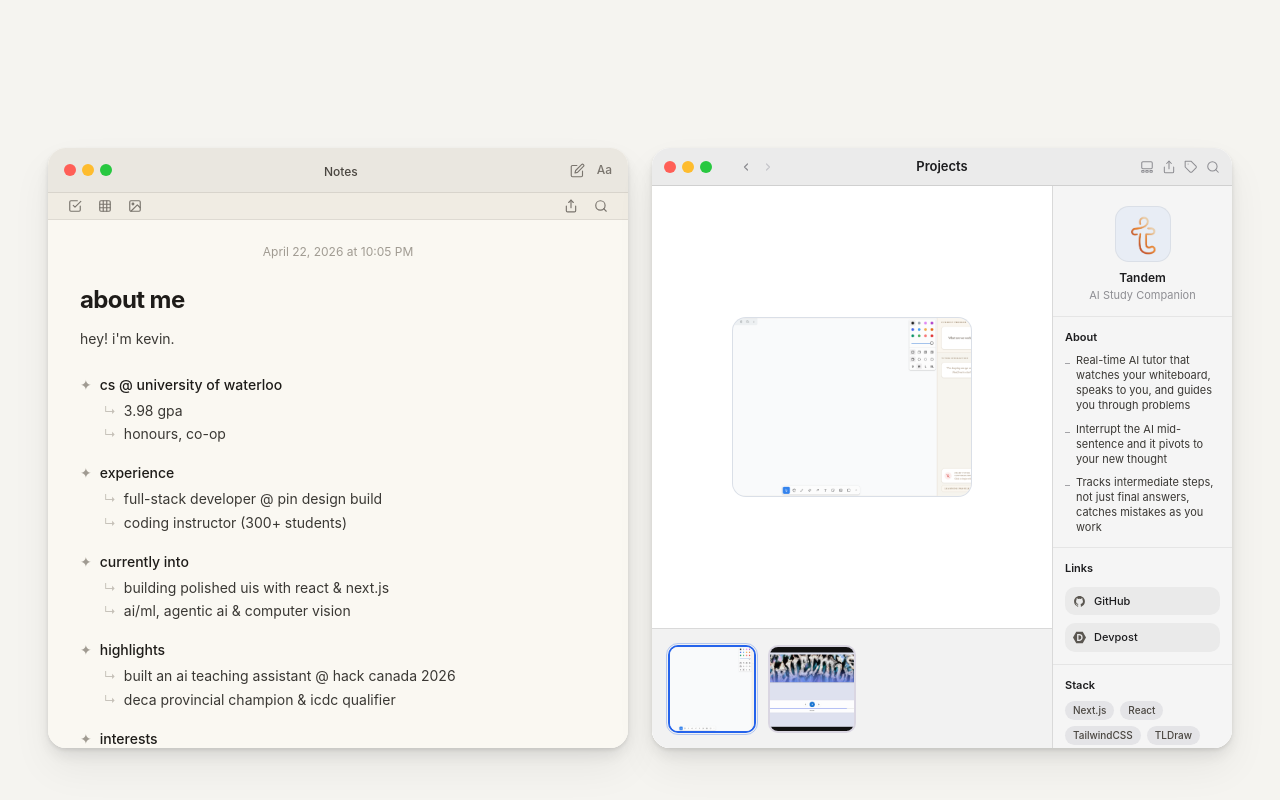
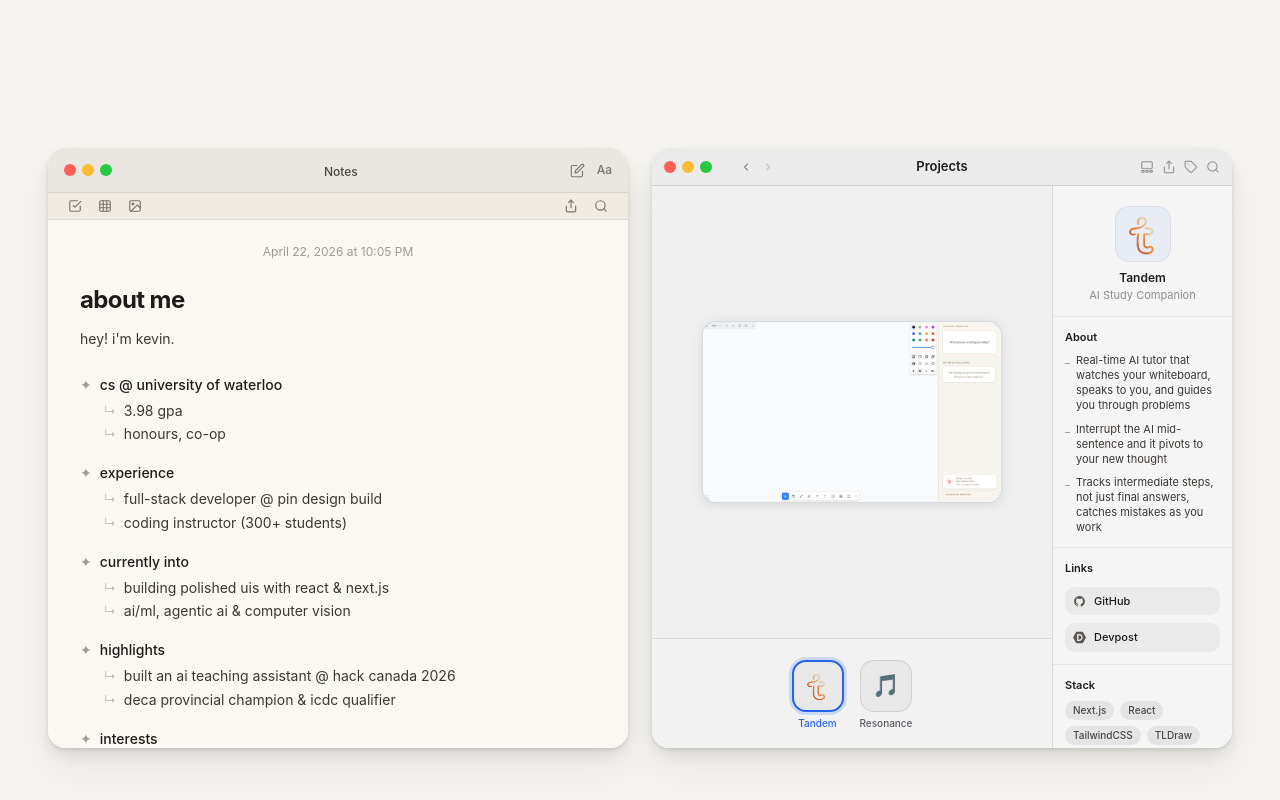
Before and after one commit to ItzNotKevin/mywebsite, a Next.js app: page / in a window 1280 px wide. Shown: the part 1232-2032 px from the top of the page. Built offline with nearby package versions, Linux system fonts and the light colour scheme; no server answers.

Commit message:
Update site title, add 李 favicon, and polish Finder thumbnail display

```diff
--- a/app/layout.tsx
+++ b/app/layout.tsx
@@ -14,8 +14,8 @@
 });
 
 export const metadata: Metadata = {
-  title: "Create Next App",
-  description: "Generated by create next app",
+  title: "Kevin Li",
+  description: "Kevin Li's personal website",
 };
 
 export default function RootLayout({
--- a/components/finder/FinderWindow.tsx
+++ b/components/finder/FinderWindow.tsx
@@ -101,50 +101,61 @@
         {/* Gallery view */}
         <div className="flex-1 flex flex-col overflow-hidden" style={{ background: "#ffffff" }}>
           {/* Large preview */}
-          <div className="flex-1 flex items-center justify-center" style={{ background: "#ffffff" }}>
+          <div className="flex-1 flex items-center justify-center p-6" style={{ background: "#f0f0f0" }}>
             <div
               className="rounded-xl overflow-hidden flex items-center justify-center"
               style={{
-                width: "60%",
-                aspectRatio: "4/3",
+                maxWidth: "85%",
+                maxHeight: "100%",
                 background: project.color,
-                border: "1px solid rgba(0,0,0,0.06)",
+                border: "1px solid rgba(0,0,0,0.08)",
+                boxShadow: "0 2px 12px rgba(0,0,0,0.10)",
               }}
             >
               {project.image ? (
-                <img src={project.image} alt={project.name} className="w-full h-full object-cover" />
+                <img src={project.image} alt={project.name} style={{ display: "block", maxWidth: "100%", maxHeight: "100%", objectFit: "contain" }} />
               ) : (
-                <span className="text-[12px] font-medium" style={{ color: "#8e8e93" }}>{project.name}</span>
+                <span className="text-[12px] font-medium p-8" style={{ color: "#8e8e93" }}>{project.name}</span>
               )}
             </div>
           </div>
 
           {/* Thumbnail strip */}
           <div
-            className="flex-shrink-0 flex items-center gap-3 px-4 overflow-x-auto"
-            style={{ height: 120, background: "#f2f2f2", borderTop: "1px solid #d9d9d9" }}
+            className="flex-shrink-0 flex items-center justify-center gap-4 px-4 overflow-x-auto"
+            style={{ height: 110, background: "#f2f2f2", borderTop: "1px solid #d9d9d9" }}
           >
             {PROJECTS.map((p, i) => (
               <button
                 key={p.id}
                 onClick={() => setSelected(i)}
-                className="flex-shrink-0 rounded-lg overflow-hidden transition-all"
-                style={{
-                  width: 88,
-                  height: 88,
-                  background: p.color,
-                  border: selected === i ? "2.5px solid #2563eb" : "2px solid rgba(0,0,0,0.08)",
-                  outline: selected === i ? "1.5px solid rgba(37,99,235,0.3)" : "none",
-                  outlineOffset: 1,
-                }}
+                className="flex-shrink-0 flex flex-col items-center gap-1.5 transition-all"
+                style={{ outline: "none" }}
               >
-                {p.image ? (
-                  <img src={p.image} alt={p.name} className="w-full h-full object-cover" />
-                ) : (
-                  <div className="w-full h-full flex items-center justify-center">
-                    <span className="text-[9px] font-medium" style={{ color: "#8e8e93" }}>P{i + 1}</span>
-                  </div>
-                )}
+                <div
+                  className="rounded-xl flex items-center justify-center transition-all"
+                  style={{
+                    width: 52,
+                    height: 52,
+                    background: "#e8e8e8",
+                    border: selected === i ? "2px solid #2563eb" : "1.5px solid rgba(0,0,0,0.10)",
+                    boxShadow: selected === i ? "0 0 0 3px rgba(37,99,235,0.18)" : "none",
+                  }}
+                >
+                  {p.logo ? (
+                    <img src={p.logo} alt={p.name} className="w-8 h-8 object-contain" style={{ transform: "translateX(-2px)" }} />
+                  ) : (
+                    <span style={{ fontSize: 22 }}>
+                      {p.id === 1 ? "📚" : p.id === 2 ? "🎵" : "📁"}
+                    </span>
+                  )}
+                </div>
+                <span
+                  className="text-[10px] font-medium leading-none"
+                  style={{ color: selected === i ? "#2563eb" : "#5a5a5e" }}
+                >
+                  {p.name}
+                </span>
               </button>
             ))}
           </div>
@@ -162,7 +173,7 @@
               style={{ width: 56, height: 56, background: project.color, border: "1px solid rgba(0,0,0,0.06)" }}
             >
               {project.logo ? (
-                <img src={project.logo} alt={project.name} className="w-full h-full object-contain p-1" />
+                <img src={project.logo} alt={project.name} className="w-full h-full object-contain p-1" style={{ transform: "translateX(-2px)" }} />
               ) : project.image ? (
                 <img src={project.image} alt={project.name} className="w-full h-full object-cover" />
               ) : (
```
Also changed, not shown: app/icon.svg (added).
